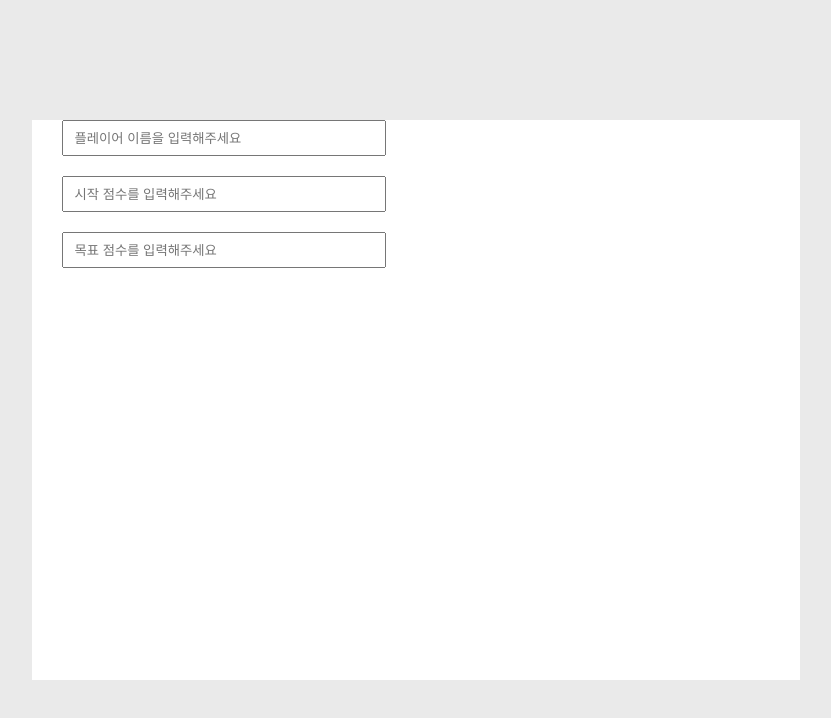
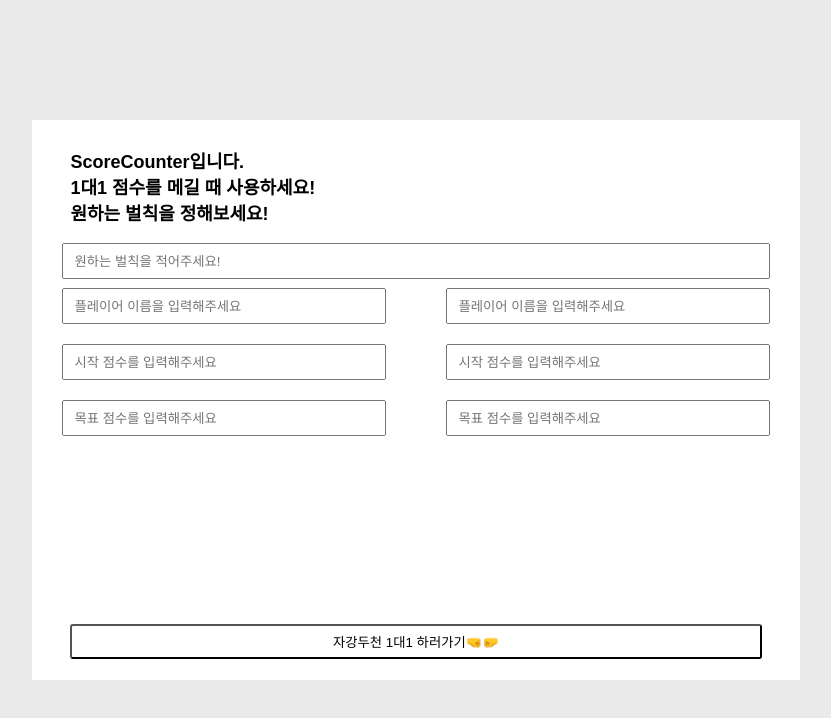
Before and after one commit to Bigstar1108/Do_Your_Best, a React (Create React App) app in the folder scorecounter/: page / in a window 1280 px wide. Shown: the top 718 px of the page, without its empty margins (224-1055 px from the left). Built offline with nearby package versions, Linux system fonts and the light colour scheme; the HTML template or start-up script is replaced by a standard one.

Commit message:
[Fix]
fix home

```diff
--- a/scorecounter/src/pages/Home.js
+++ b/scorecounter/src/pages/Home.js
@@ -1,15 +1,35 @@
-import React from 'react';
+import React, { useState } from 'react';
 import OptionItem from '../component/Home/OptionItem';
 import '../styles/Home.scss';
 
 const Home = () => {
+    const [ bet, setBet ] = useState("");
+
+    //벌칙 적는 input 함수
+    const onChangeBet = e => {
+        setBet(e.target.value);
+    }
+
     return(
         <div className = "Container">
             <div className = "OptionBox">
-                <div className = "OptionItem">
-                    <OptionItem />
+                <div className = "TopOptionBox">
+                    <p>ScoreCounter입니다.<br />1대1 점수를 메길 때 사용하세요!<br />원하는 벌칙을 정해보세요!</p>
+                    <input className = "BetInput" onChange = {onChangeBet} value = {bet} placeholder = "원하는 벌칙을 적어주세요!" />
                 </div>
-                <div className = "OptionItem"></div>
+
+                <div className = "BottomOptionBox">
+                    <div className = "OptionItem">
+                        <OptionItem />
+                    </div>
+                    <div className = "OptionItem">
+                        <OptionItem />
+                    </div>
+                </div>
+
+                <div className = "OptionButtonBox">
+                    <button>자강두천 1대1 하러가기🤜🤛</button>
+                </div>
             </div>
         </div>
     );
--- a/scorecounter/src/styles/Home.scss
+++ b/scorecounter/src/styles/Home.scss
@@ -9,10 +9,40 @@
 
 .OptionBox{
     display: flex;
-    flex-direction: row;
+    flex-direction: column;
     width: 60%;
     height: 70%;
     background-color: white;
+}
+
+.TopOptionBox{
+    display: flex;
+    flex-direction: column;
+    width: 100%;
+    height: 30%;
+    justify-content: center;
+    p {
+        font-family: 'Noto Sans KR', sans-serif;
+        font-size: 18px;
+        font-weight: bold;
+        margin-left: 5%;
+    };
+}
+
+.BetInput{
+    display: flex;
+    align-self: center;
+    width: 90%;
+    height: 30px;
+    outline: none;
+    font-family: 'Noto Sans KR', sans-serif;
+    padding-left: 10px;
+}
+
+.BottomOptionBox{
+    display: flex;
+    width: 100%;
+    height: 60%;
 }
 
 .OptionItem{
@@ -20,3 +50,19 @@
     width: 50%;
     height: 100%;
 }
+
+.OptionButtonBox{
+    display: flex;
+    width: 100%;
+    height: 10%;
+    justify-content: center;
+    button{
+        width: 90%;
+        height: 35px;
+        font-family: 'Noto Sans KR', sans-serif;
+        background-color: white;
+        cursor: pointer;
+        outline: none;
+        border-radius: 3px;
+    }
+}
```
